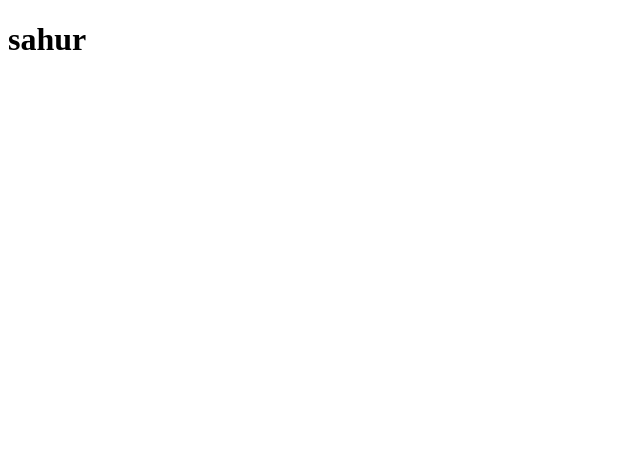
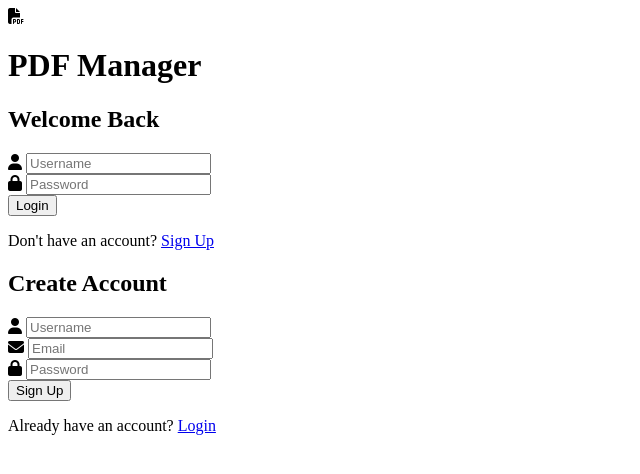
Before and after one commit to GuiCCFRP/barreira, a Flask app: page / in a window 1280 px wide. Before the commit the part shown is almost empty. Shown: the top 474 px of the page, without its empty margins (0-640 px from the left). Run offline with Flask 3, Linux system fonts and the light colour scheme.

Commit message:
Update login.html

```diff
--- a/ASSIGNMENT/templates/login.html
+++ b/ASSIGNMENT/templates/login.html
@@ -3,9 +3,85 @@
 <head>
     <meta charset="UTF-8">
     <meta name="viewport" content="width=device-width, initial-scale=1.0">
-    <title>tung tung tung</title>
+    <title>PDF Manager | Login</title>
+    <link rel="stylesheet" href="static\style.css">
+    <link rel="stylesheet" href="https://cdnjs.cloudflare.com/ajax/libs/font-awesome/6.4.0/css/all.min.css">
 </head>
 <body>
-    <h1>sahur</h1>
+    <div class="auth-container">
+        <div class="auth-card">
+            <div class="logo-header">
+                <i class="fas fa-file-pdf logo-icon"></i>
+                <h1>PDF Manager</h1>
+            </div>
+
+            <!-- Flash messages -->
+            {% with messages = get_flashed_messages(with_categories=true) %}
+                {% if messages %}
+                    <div class="flash-messages">
+                        {% for category, message in messages %}
+                            <div class="flash {{ category }}">{{ message }}</div>
+                        {% endfor %}
+                    </div>
+                {% endif %}
+            {% endwith %}
+
+            <!-- Login Form -->
+            <div class="form-container active" id="login-form">
+                <h2>Welcome Back</h2>
+                <form method="POST" action="{{ url_for('auth.login') }}">
+                    <div class="input-group">
+                        <i class="fas fa-user"></i>
+                        <input type="text" name="username" placeholder="Username" required>
+                    </div>
+                    <div class="input-group">
+                        <i class="fas fa-lock"></i>
+                        <input type="password" name="password" placeholder="Password" required>
+                    </div>
+                    <button type="submit" class="btn-primary">Login</button>
+                </form>
+                <p class="form-switch">Don't have an account? <a href="#" id="show-signup">Sign Up</a></p>
+            </div>
+
+            <!-- Signup Form -->
+            <div class="form-container" id="signup-form">
+                <h2>Create Account</h2>
+                <form method="POST" action="{{ url_for('auth.signup') }}">
+                    <div class="input-group">
+                        <i class="fas fa-user"></i>
+                        <input type="text" name="username" placeholder="Username" required>
+                    </div>
+                    <div class="input-group">
+                        <i class="fas fa-envelope"></i>
+                        <input type="email" name="email" placeholder="Email" required>
+                    </div>
+                    <div class="input-group">
+                        <i class="fas fa-lock"></i>
+                        <input type="password" name="password" placeholder="Password" required>
+                    </div>
+                    <button type="submit" class="btn-primary">Sign Up</button>
+                </form>
+                <p class="form-switch">Already have an account? <a href="#" id="show-login">Login</a></p>
+            </div>
+        </div>
+
+        <div class="auth-footer">
+
+        </div>
+    </div>
+
+    <script>
+        document.getElementById('show-signup').addEventListener('click', (e) => {
+            e.preventDefault();
+            document.getElementById('login-form').classList.remove('active');
+            document.getElementById('signup-form').classList.add('active');
+        });
+
+        document.getElementById('show-login').addEventListener('click', (e) => {
+            e.preventDefault();
+            document.getElementById('signup-form').classList.remove('active');
+            document.getElementById('login-form').classList.add('active');
+        });
+    </script>
 </body>
 </html>
```
